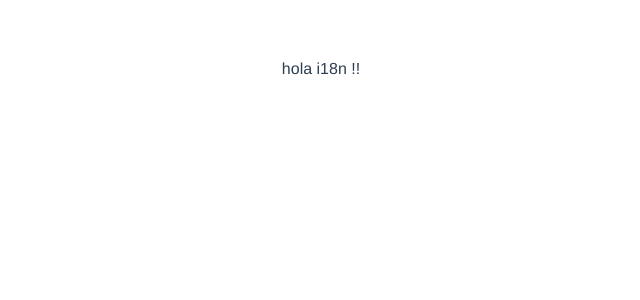
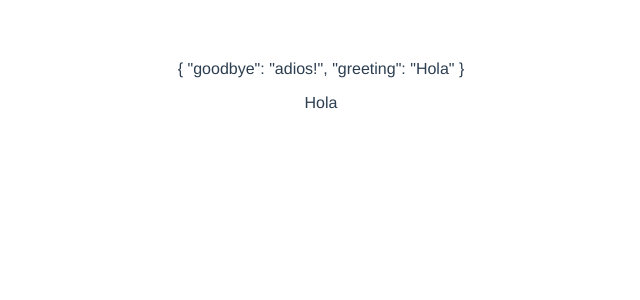
Before and after one commit to AlenaNik/vue-i18n, a Vue app: page / in a window 1280 px wide. Shown: the top 300 px of the page, without its empty margins (319-959 px from the left). Built offline with nearby package versions, Linux system fonts and the light colour scheme.

Commit message:
nested json from gui

```diff
--- a/src/components/Helloi18n.vue
+++ b/src/components/Helloi18n.vue
@@ -1,6 +1,7 @@
 <template>
     <div>
         <p>{{ $t("message")}}</p>
+        <p>{{ $t("message.greeting")}}</p>
     </div>
 </template>
 
--- a/src/locales/en.json
+++ b/src/locales/en.json
@@ -1,4 +1,7 @@
 {
-  "message": "hello i18n !!",
-  "goodbye": "bye!"
+  "goodbye": "bye!",
+  "message": {
+    "goodbye": "",
+    "greeting": ""
+  }
 }
--- a/src/locales/es.json
+++ b/src/locales/es.json
@@ -1,4 +1,7 @@
 {
-  "message": "hola i18n !!",
-  "goodbye": "adios!"
+  "goodbye": "adios!",
+  "message": {
+    "goodbye": "adios!",
+    "greeting": "Hola"
+  }
 }
```
